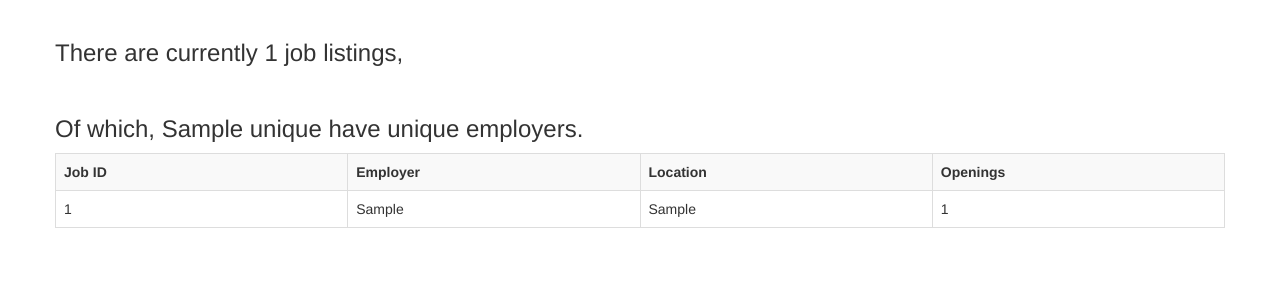
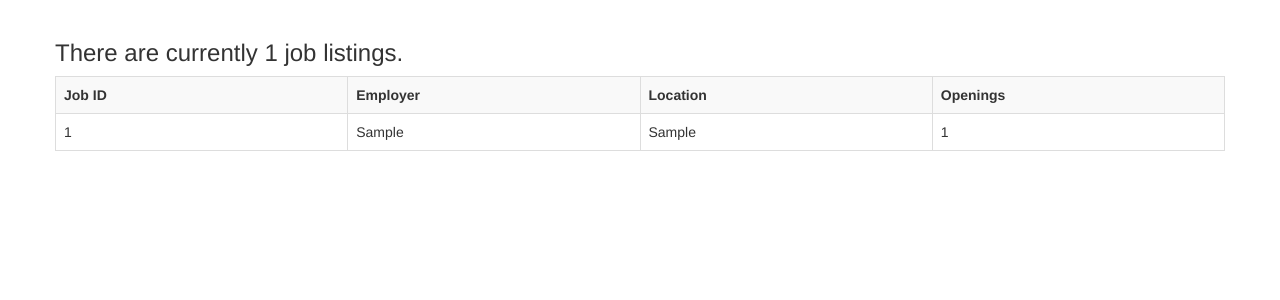
Before and after one commit to JobMiner/front-end, a Django app: template JobMiner/templates/fetch.html in a window 1280 px wide. Shown: the top 300 px of the page. Run offline with Django 3.2, Linux system fonts and the light colour scheme; tables that the repository leaves empty hold one stand-in row (values such as "Sample post"); the template is opened without the code that fills it: values that come from a table or form of the project are taken from there, most other values are stand-ins (such as "Sample title", 1, 10 or a date in 2020); parts of the project's set-up code (start-up, migrations or seed data) failed here and were passed over; some libraries are stand-ins or nearby versions.

Commit message:
distinct fix, distinct does not work on rds db

```diff
--- a/JobMiner/fetch/views.py
+++ b/JobMiner/fetch/views.py
@@ -6,7 +6,6 @@ def home_page(request):
     context = {
         'creators' : Creator.objects.all(),
         'count': Listing.objects.all().count(),
-        'unique': Listing.objects.all().distinct('employer').count(),
         'listings': Listing.objects.all()
     }
     return render(request, 'fetch.html', context)
--- a/JobMiner/templates/fetch.html
+++ b/JobMiner/templates/fetch.html
@@ -9,8 +9,7 @@
 <div class="container">
     <div class="row">
         <br/>
-        <h3>There are currently {{ count }} job listings,</h3><br/>
-        <h3>Of which, {{ unique }} have unique employers.</h3>
+        <h3>There are currently {{ count }} job listings.</h3>
         <table class="table table-striped table-bordered table-hover" style="table-layout: fixed;">
             <tr>
                 <th>Job ID</th>
```
